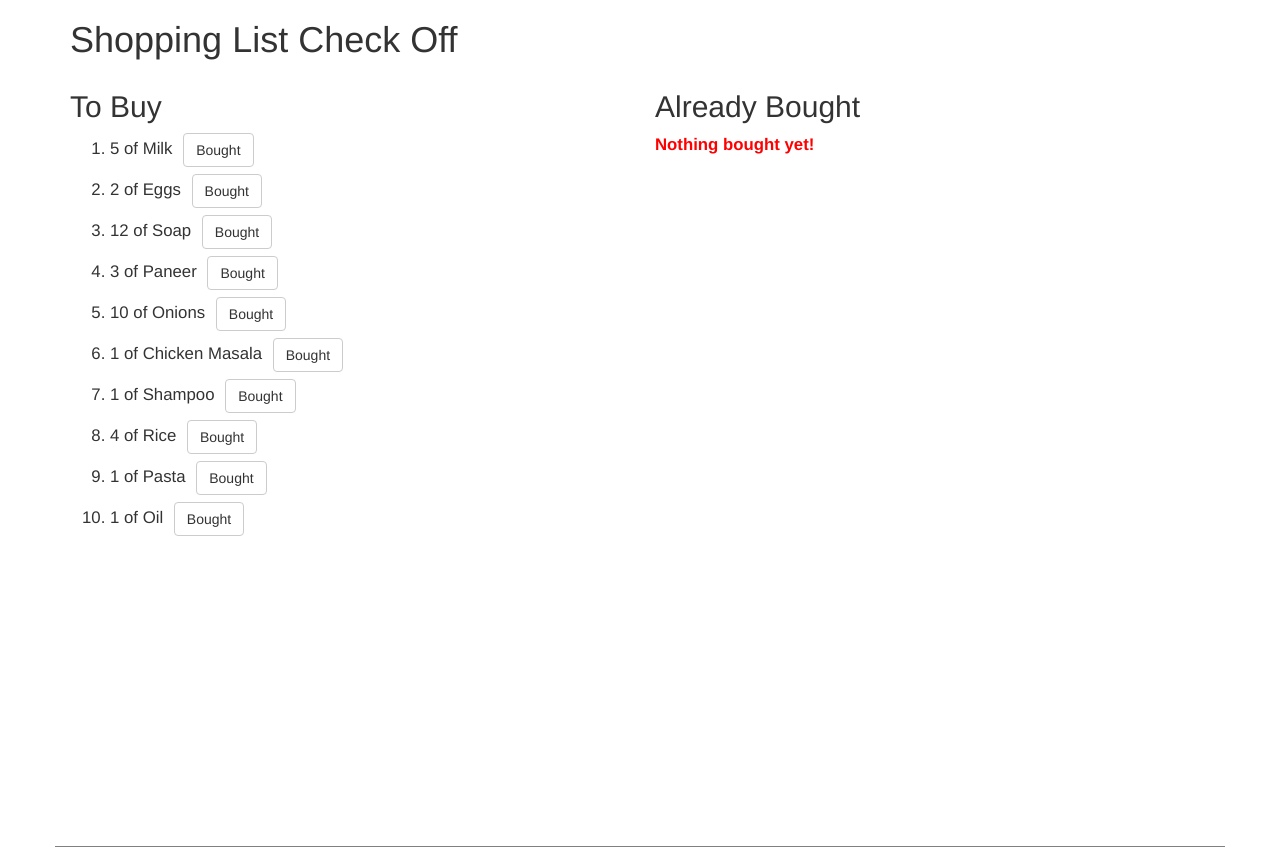
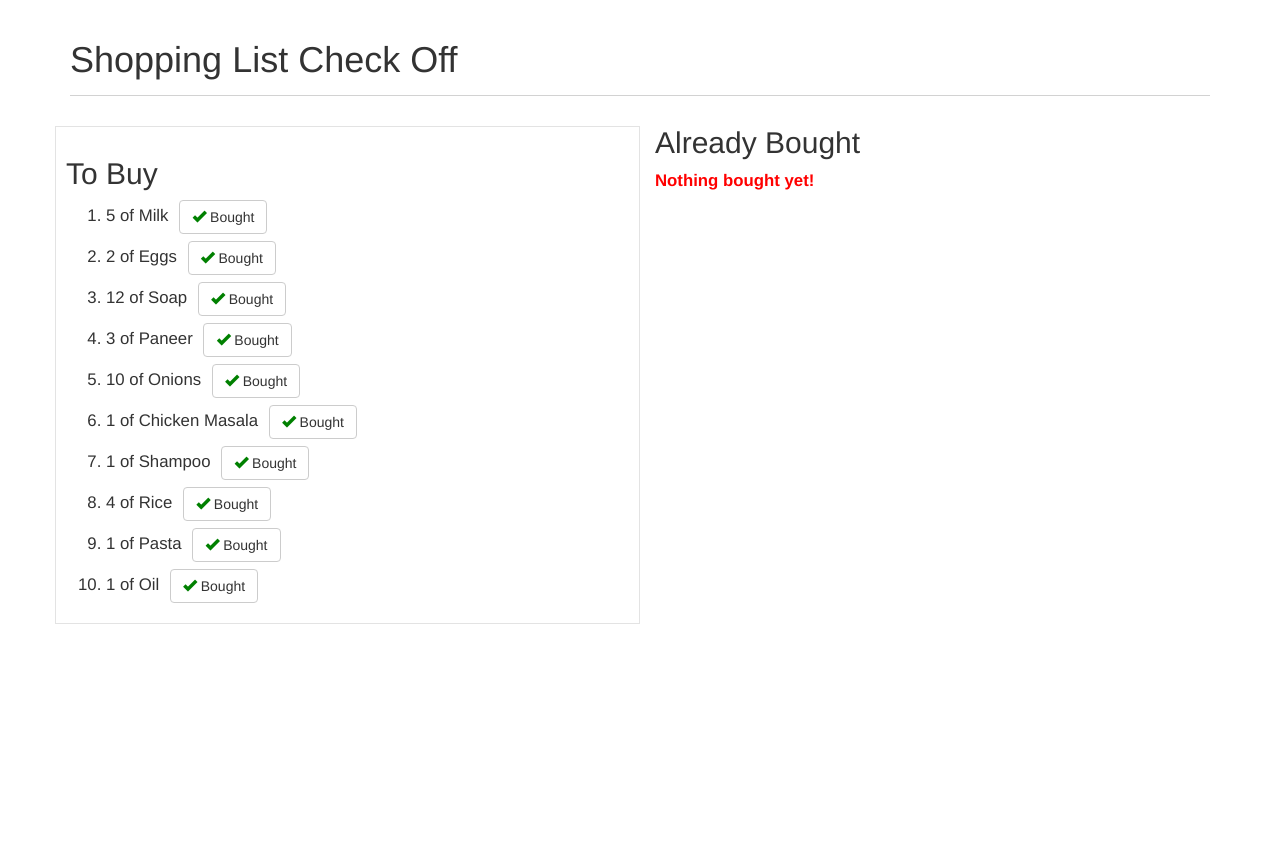
Before and after one commit to santoshpasi-web/module2-solution, a plain HTML site: page index.html in a window 1280 px wide. After the commit the page ends 800 px from the top, so only its background shows below. Drawn offline with Linux system fonts and the light colour scheme.

Commit message:
Assigment 2 Completed

```diff
--- a/index.html
+++ b/index.html
@@ -21,11 +21,18 @@
       button > span {
         color: green;
       }
-      footer {
-      border-top: solid 1px gray;
-      font-size: 0.8em;
-      text-align: center;
-    }
+      h1{
+        font-size: 36px;
+        border-bottom: 1px solid #d2d2d2;
+        padding-bottom: 15px;
+        padding-top: 20px;
+      }
+      .spstyle{
+        border: 1px solid #e3e3e3;
+        padding: 10px;
+        margin-top: 20px;
+        margin-bottom: 20px;
+      }
   </style>
   <script src="angular.min.js"></script>
   <script src="app.js"></script>
@@ -39,14 +46,14 @@
     </header>
 
     <div class="row">
-      <div class="col-md-6">
+      <div class="col-md-6 spstyle">
         <div ng-controller="ToBuyController as listToBuy">
           <h2>To Buy</h2>
           <ol>
             <div ng-show="listToBuy.items.length > 0">
               <li ng-repeat="item in listToBuy.items;">
                 {{ item.quantity }} of {{ item.name }}
-                <button class="btn btn-default" ng-click="listToBuy.checkOff($index);">Bought</button>
+                <button class="btn btn-default" ng-click="listToBuy.checkOff($index);"><span class="glyphicon glyphicon-ok"></span> Bought</button>
               </li>
             </div>
             <div ng-show="listToBuy.items.length == 0">
@@ -71,12 +78,6 @@
       </div>
     </div>
 
-    <div style="margin-top: 300px;"></div>
-    <footer class="row">
-      <div class="col-md-12">
-      </div>
-    </footer>
-
   </div>
 </body>
 </html>
```
